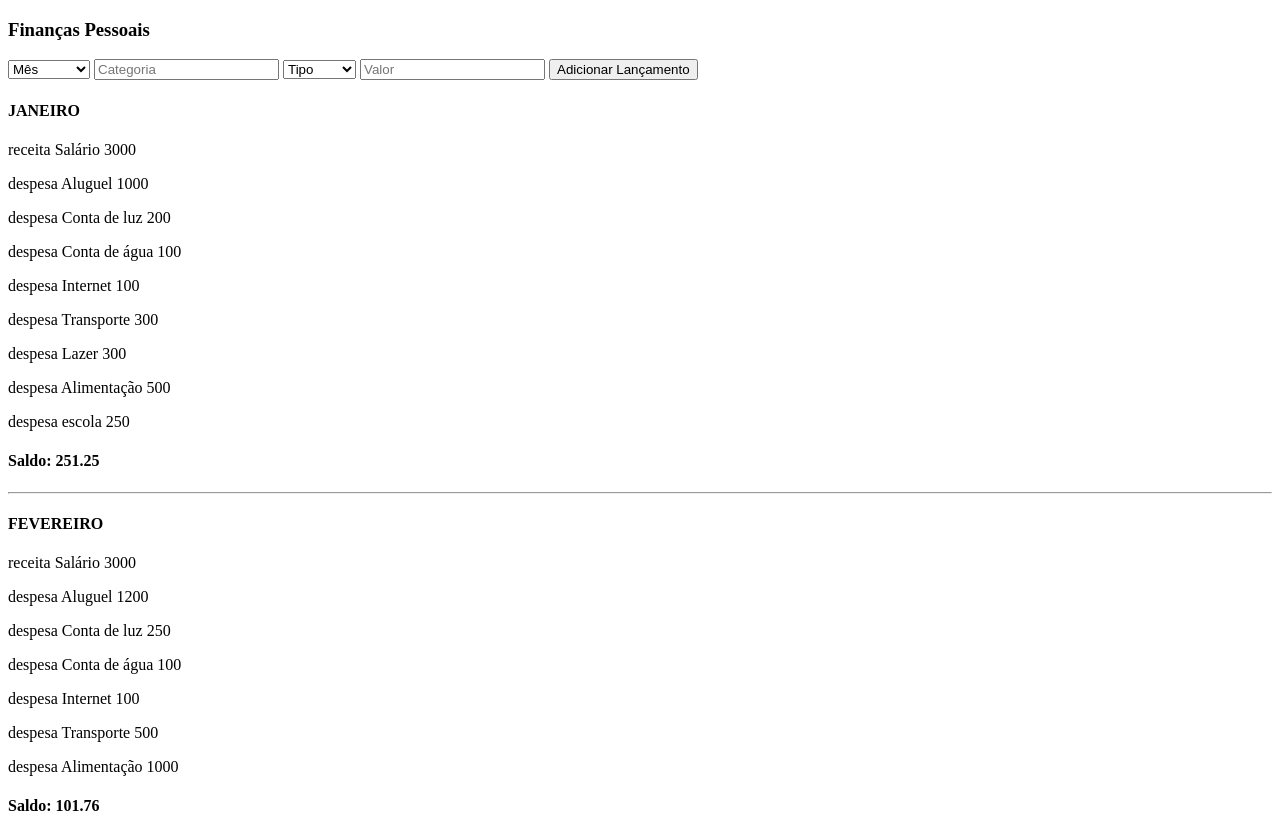
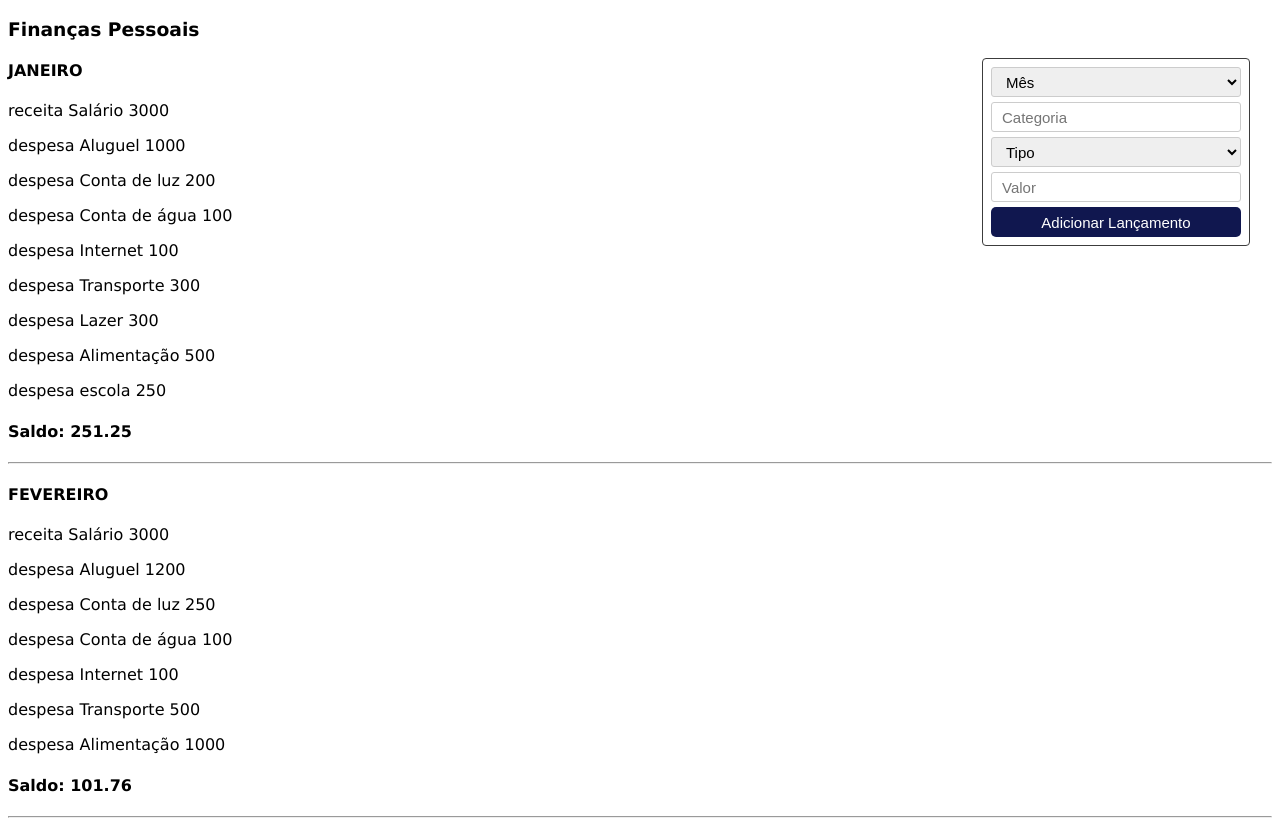
Before and after one commit to montalvas/js-helloworld, a plain HTML site: page index.html in a window 1280 px wide. Shown: the top 818 px of the page. Drawn offline with Linux system fonts and the light colour scheme.

Commit message:
Estilizado menu de adicionar lançamentos.

```diff
--- a/index.html
+++ b/index.html
@@ -5,10 +5,60 @@
     <meta http-equiv="X-UA-Compatible" content="IE=edge">
     <meta name="viewport" content="width=device-width, initial-scale=1.0">
     <title>JS</title>
+    <style>
+        body {
+            font-family: Verdana, Geneva, Tahoma, sans-serif;
+        }
+
+        input {
+            width: 100%;
+            height: 30px;
+            box-sizing: border-box;
+            padding: 5px;
+            text-indent: 5px;
+            font-size: 15px;
+            margin-bottom: 5px;
+            border: 1px solid #ccc;
+            border-radius: 3px;
+        }
+
+        select {
+            width: 100%;
+            height: 30px;
+            padding: 5px;
+            text-indent: 5px;
+            font-size: 15px;
+            margin-bottom: 5px;
+            border: 1px solid #ccc;
+            border-radius: 3px;
+        }
+
+        .form-lancamento {
+            position: fixed;
+            width: 250px;
+            right: 30px;
+            padding: 8px;
+            border: 1px solid #3c3c3c;
+            border-radius: 4px;
+        }
+
+        button {
+            width: 100%;
+            height: 30px;
+            background-color: #10174f;
+            color: #FFF;
+            border: none;
+            border-radius: 5px;
+            cursor: pointer;
+            font-size: 15px;
+        }
+
+    </style>
 </head>
 <body>
     <h3>Finanças Pessoais</h3>
 
+    <div class="form-lancamento">
         <select id="mes">
             <option value="" selected disabled>Mês</option>
             <option value="janeiro">janeiro</option>
@@ -24,17 +74,15 @@
             <option value="novembro">novembro</option>
             <option value="dezembro">dezembro</option>
         </select>
-
         <input type="text" id="categoria" placeholder="Categoria">
-
         <select id="tipo">
             <option disabled selected value="">Tipo</option>
             <option value="receita">receita</option>
             <option value="despesa">despesa</option>
         </select>
-
         <input type="number" id="valor" placeholder="Valor" min="0">
         <button id="btn-add-lancamento">Adicionar Lançamento</button>
+    </div>
 
     <div id="app"></div>
 
```
Lines whose indentation alone changed are shown as unchanged.
